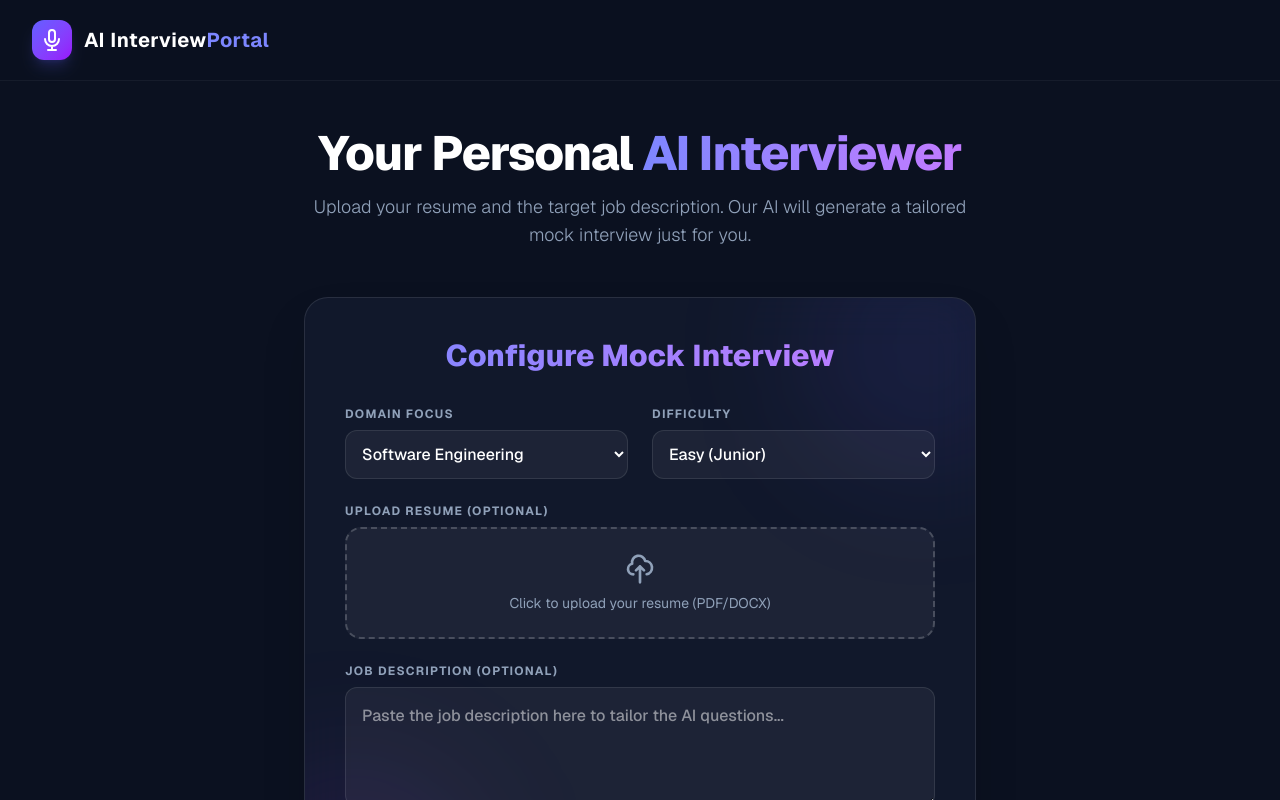
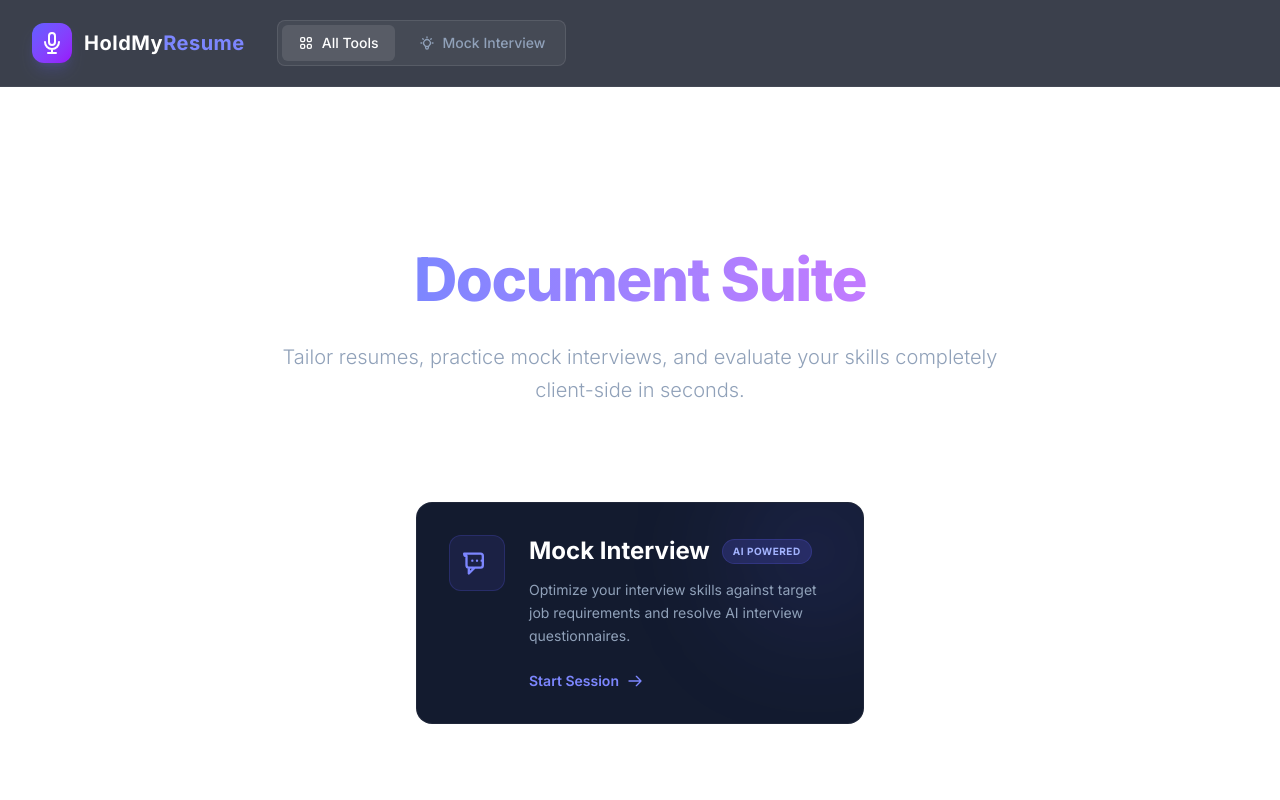
Before and after one commit to ChandrashekharaKM/Draft_Project, a Next.js app: page / in a window 1280 px wide. Shown: the top 800 px of the page. Built offline with nearby package versions, Linux system fonts and the light colour scheme.

Commit message:
feat: add global navbar and separate dashboard from mock interview flow

```diff
--- a/src/app/interview/page.tsx
+++ b/src/app/interview/page.tsx
@@ -1,6 +1,6 @@
 "use client";
 import React, { useState } from 'react';
-import { CategorySelector } from '@/components/interview/CategorySelector';
+import { InterviewSetupForm } from '@/components/interview/InterviewSetupForm';
 import { QuestionCard } from '@/components/interview/QuestionCard';
 import { NextQuestionButton } from '@/components/interview/NextQuestionButton';
 import { generateQuestions } from '@/services/interview';
@@ -11,14 +11,15 @@ export default function InterviewPage() {
   const [isStarted, setIsStarted] = useState(false);
   const [isLoading, setIsLoading] = useState(false);
 
-  const handleStart = async (domain: string, difficulty: string) => {
+  const handleStart = async (domain: string, difficulty: string, resume: File | null, jobDesc: string) => {
     setIsLoading(true);
-    // Simulate API call using our service
+    // Simulate API call using our service (you could pass resume and jobDesc here in the future)
     const generated = await generateQuestions(domain, difficulty);
+
     // Fallback if not implemented yet
     const dummyQuestions = generated.length > 0 ? generated : [
-      `How would you optimize a slow-loading ${domain} application?`,
-      `Explain a complex technical concept you recently learned in ${domain}.`,
+      `Based on your resume, how would you optimize a slow-loading ${domain} application?`,
+      `The job description mentions scaling. Explain a complex technical scaling concept you recently learned.`,
       `What are the most common pitfalls you face at a ${difficulty} level?`
     ];
     setQuestions(dummyQuestions);
@@ -31,36 +32,44 @@ export default function InterviewPage() {
       setCurrentIndex(prev => prev + 1);
     } else {
       alert("Interview Completed! Proceeding to AI Evaluation...");
-      // In reality, we'd route to evaluation
+      // Route to Candidate 3's Score page eventually
     }
   };
 
   return (
-    <div className="min-h-screen bg-gray-50 py-12 px-4 sm:px-6 lg:px-8 flex flex-col items-center justify-center bg-gradient-to-br from-slate-50 to-blue-50 font-sans">
+    <main className="flex-1 max-w-6xl mx-auto px-6 py-12 flex flex-col items-center justify-center w-full">
+      {!isStarted ? (
+        <div className="w-full flex flex-col items-center animate-fade-in-up">
+          <div className="text-center max-w-2xl mb-12">
+            <h1 className="text-4xl md:text-5xl font-extrabold text-white mb-4 tracking-tight">
+              Your Personal <span className="text-transparent bg-clip-text bg-gradient-to-r from-indigo-400 to-purple-400">AI Interviewer</span>
+            </h1>
+            <p className="text-lg text-slate-400 font-light">
+              Upload your resume and the target job description. Our AI will generate a tailored mock interview just for you.
+            </p>
+          </div>
 
-      {!isStarted ? (
-        <div className="w-full flex justify-center transition-all duration-700 transform translate-y-0 opacity-100">
           {isLoading ? (
-            <div className="flex flex-col items-center bg-white p-12 rounded-3xl shadow-2xl">
-              <div className="animate-spin rounded-full h-20 w-20 border-t-4 border-b-4 border-blue-600 mb-6"></div>
-              <p className="text-2xl font-bold text-gray-800 bg-clip-text text-transparent bg-gradient-to-r from-blue-600 to-indigo-600">Generating AI Questions...</p>
+            <div className="flex flex-col items-center bg-[#131B2F]/80 p-12 rounded-3xl border border-white/10 shadow-2xl backdrop-blur-xl">
+              <div className="animate-spin rounded-full h-16 w-16 border-t-4 border-b-4 border-indigo-500 mb-6"></div>
+              <p className="text-xl font-bold text-transparent bg-clip-text bg-gradient-to-r from-indigo-400 to-purple-400">Analyzing Profile & Generating Questions...</p>
             </div>
           ) : (
-            <CategorySelector onSelect={handleStart} />
+            <InterviewSetupForm onStart={handleStart} />
           )}
         </div>
       ) : (
-        <div className="w-full max-w-4xl flex flex-col items-center space-y-10 transition-all duration-700 opacity-100">
+        <div className="w-full max-w-4xl flex flex-col items-center space-y-10 animate-fade-in mt-10">
           <QuestionCard
             question={questions[currentIndex]}
             questionNumber={currentIndex + 1}
             totalQuestions={questions.length}
           />
 
-          {/* Candidate 2's AnswerInput will go here eventually */}
-          <div className="w-full bg-white p-12 rounded-3xl shadow-md border-2 border-dashed border-gray-300 text-center text-gray-400 font-medium text-lg relative overflow-hidden group">
-             <div className="absolute inset-0 bg-blue-50 opacity-0 group-hover:opacity-100 transition-opacity duration-300"></div>
-             <span className="relative z-10">[ Candidate 2: AI Evaluation Module (Answer Input) goes here ]</span>
+          {/* Candidate 2 Placeholder */}
+          <div className="w-full bg-[#131B2F] p-12 rounded-3xl shadow-xl border border-white/5 text-center text-slate-400 font-medium text-lg relative overflow-hidden group">
+             <div className="absolute inset-0 bg-indigo-500/5 opacity-0 group-hover:opacity-100 transition-opacity duration-300"></div>
+             <span className="relative z-10 text-indigo-300/70">[ Candidate 2: AI Evaluation Module (Answer Input) goes here ]</span>
           </div>
 
           <div className="w-full flex justify-end">
@@ -71,6 +80,6 @@ export default function InterviewPage() {
           </div>
         </div>
       )}
-    </div>
+    </main>
   );
 }
--- a/src/app/layout.tsx
+++ b/src/app/layout.tsx
@@ -1,33 +1,26 @@
 import type { Metadata } from "next";
-import { Geist, Geist_Mono } from "next/font/google";
+import { Inter } from "next/font/google";
 import "./globals.css";
+import { Navbar } from "@/components/layout/Navbar";
 
-const geistSans = Geist({
-  variable: "--font-geist-sans",
-  subsets: ["latin"],
-});
-
-const geistMono = Geist_Mono({
-  variable: "--font-geist-mono",
-  subsets: ["latin"],
-});
+const inter = Inter({ subsets: ["latin"] });
 
 export const metadata: Metadata = {
-  title: "Create Next App",
-  description: "Generated by create next app",
+  title: "AI Interview Portal",
+  description: "Advanced AI Mock Interview Suite",
 };
 
 export default function RootLayout({
   children,
-}: Readonly<{
+}: {
   children: React.ReactNode;
-}>) {
+}) {
   return (
-    <html
-      lang="en"
-      className={`${geistSans.variable} ${geistMono.variable} h-full antialiased`}
-    >
-      <body className="min-h-full flex flex-col">{children}</body>
+    <html lang="en">
+      <body className={`${inter.className} bg-[#0B1120] text-slate-200 antialiased selection:bg-indigo-500/30 min-h-screen flex flex-col`}>
+        <Navbar />
+        {children}
+      </body>
     </html>
   );
 }
--- a/src/app/page.tsx
+++ b/src/app/page.tsx
@@ -1,102 +1,50 @@
-"use client";
-import React, { useState } from 'react';
-import { InterviewSetupForm } from '@/components/interview/InterviewSetupForm';
-import { QuestionCard } from '@/components/interview/QuestionCard';
-import { NextQuestionButton } from '@/components/interview/NextQuestionButton';
-import { generateQuestions } from '@/services/interview';
+import Link from 'next/link';
 
 export default function Home() {
-  const [questions, setQuestions] = useState<string[]>([]);
-  const [currentIndex, setCurrentIndex] = useState(0);
-  const [isStarted, setIsStarted] = useState(false);
-  const [isLoading, setIsLoading] = useState(false);
+  return (
+    <main className="flex-1 max-w-6xl mx-auto px-6 py-20 flex flex-col items-center w-full">
+      {/* Hero Section */}
+      <div className="text-center max-w-3xl mb-24 animate-fade-in-up">
+        <h1 className="text-5xl md:text-6xl font-extrabold text-white mb-6 tracking-tight leading-tight">
+          Professional AI Resume & <br/>
+          <span className="text-transparent bg-clip-text bg-gradient-to-r from-indigo-400 to-purple-400">
+            Document Suite
+          </span>
+        </h1>
+        <p className="text-lg md:text-xl text-slate-400 leading-relaxed font-light">
+          Tailor resumes, practice mock interviews, and evaluate your skills completely client-side in seconds.
+        </p>
+      </div>
 
-  const handleStart = async (domain: string, difficulty: string, resume: File | null, jobDesc: string) => {
-    setIsLoading(true);
-    // Simulate API call using our service (you could pass resume and jobDesc here in the future)
-    const generated = await generateQuestions(domain, difficulty);
+      {/* Tools Grid */}
+      <div className="w-full flex justify-center">
+        <Link href="/interview" className="block w-full max-w-md group">
+          <div className="bg-[#131B2F] border border-white/5 hover:border-indigo-500/30 rounded-2xl p-8 transition-all duration-300 hover:shadow-2xl hover:shadow-indigo-500/10 hover:-translate-y-1 relative overflow-hidden">
+            <div className="absolute top-0 right-0 -mt-4 -mr-4 w-32 h-32 bg-indigo-500/20 blur-3xl rounded-full group-hover:bg-indigo-500/30 transition-all"></div>
 
-    // Fallback if not implemented yet
-    const dummyQuestions = generated.length > 0 ? generated : [
-      `Based on your resume, how would you optimize a slow-loading ${domain} application?`,
-      `The job description mentions scaling. Explain a complex technical scaling concept you recently learned.`,
-      `What are the most common pitfalls you face at a ${difficulty} level?`
-    ];
-    setQuestions(dummyQuestions);
-    setIsStarted(true);
-    setIsLoading(false);
-  };
-
-  const handleNext = () => {
-    if (currentIndex < questions.length - 1) {
-      setCurrentIndex(prev => prev + 1);
-    } else {
-      alert("Interview Completed! Proceeding to AI Evaluation...");
-      // Route to Candidate 3's Score page eventually
-    }
-  };
-
-  return (
-    <div className="min-h-screen bg-[#0B1120] text-slate-200 font-sans selection:bg-indigo-500/30">
-
-      {/* Navigation Bar */}
-      <nav className="flex items-center justify-between px-8 py-5 border-b border-white/5 bg-[#0B1120]/80 backdrop-blur-md sticky top-0 z-50">
-        <div className="flex items-center space-x-3 cursor-pointer group">
-          <div className="w-10 h-10 bg-gradient-to-br from-indigo-500 to-purple-600 rounded-xl flex items-center justify-center transform group-hover:rotate-12 transition-all duration-300 shadow-lg shadow-indigo-500/20">
-            <svg className="w-6 h-6 text-white" fill="none" stroke="currentColor" viewBox="0 0 24 24"><path strokeLinecap="round" strokeLinejoin="round" strokeWidth="2" d="M19 11a7 7 0 01-7 7m0 0a7 7 0 01-7-7m7 7v4m0 0H8m4 0h4m-4-8a3 3 0 01-3-3V5a3 3 0 116 0v6a3 3 0 01-3 3z"></path></svg>
-          </div>
-          <span className="text-xl font-bold tracking-wide text-white">AI Interview<span className="text-indigo-400">Portal</span></span>
-        </div>
-      </nav>
-
-      {/* Main Content */}
-      <main className="max-w-6xl mx-auto px-6 py-12 flex flex-col items-center justify-center min-h-[calc(100vh-100px)]">
-
-        {!isStarted ? (
-          <div className="w-full flex flex-col items-center animate-fade-in-up">
-            <div className="text-center max-w-2xl mb-12">
-              <h1 className="text-4xl md:text-5xl font-extrabold text-white mb-4 tracking-tight">
-                Your Personal <span className="text-transparent bg-clip-text bg-gradient-to-r from-indigo-400 to-purple-400">AI Interviewer</span>
-              </h1>
-              <p className="text-lg text-slate-400 font-light">
-                Upload your resume and the target job description. Our AI will generate a tailored mock interview just for you.
-              </p>
-            </div>
-
-            {isLoading ? (
-              <div className="flex flex-col items-center bg-[#131B2F]/80 p-12 rounded-3xl border border-white/10 shadow-2xl backdrop-blur-xl">
-                <div className="animate-spin rounded-full h-16 w-16 border-t-4 border-b-4 border-indigo-500 mb-6"></div>
-                <p className="text-xl font-bold text-transparent bg-clip-text bg-gradient-to-r from-indigo-400 to-purple-400">Analyzing Profile & Generating Questions...</p>
+            <div className="flex items-start space-x-6 relative z-10">
+              <div className="flex-shrink-0">
+                <div className="w-14 h-14 bg-indigo-500/10 rounded-xl flex items-center justify-center border border-indigo-500/20 text-indigo-400 group-hover:scale-110 group-hover:bg-indigo-500/20 transition-all duration-300">
+                  <svg className="w-7 h-7" fill="none" stroke="currentColor" viewBox="0 0 24 24"><path strokeLinecap="round" strokeLinejoin="round" strokeWidth="2" d="M8 10h.01M12 10h.01M16 10h.01M9 16H5a2 2 0 01-2-2V6a2 2 0 01-2-2h14a2 2 0 012 2v8a2 2 0 01-2 2h-5l-5 5v-5z"></path></svg>
+                </div>
               </div>
-            ) : (
-              <InterviewSetupForm onStart={handleStart} />
-            )}
-          </div>
-        ) : (
-          <div className="w-full max-w-4xl flex flex-col items-center space-y-10 animate-fade-in">
-            {/* Note: I'll need to update QuestionCard to fit the dark theme */}
-            <QuestionCard
-              question={questions[currentIndex]}
-              questionNumber={currentIndex + 1}
-              totalQuestions={questions.length}
-            />
-
-            {/* Candidate 2 Placeholder */}
-            <div className="w-full bg-[#131B2F] p-12 rounded-3xl shadow-xl border border-white/5 text-center text-slate-400 font-medium text-lg relative overflow-hidden group">
-               <div className="absolute inset-0 bg-indigo-500/5 opacity-0 group-hover:opacity-100 transition-opacity duration-300"></div>
-               <span className="relative z-10 text-indigo-300/70">[ Candidate 2: AI Evaluation Module (Answer Input) goes here ]</span>
-            </div>
-
-            <div className="w-full flex justify-end">
-              <NextQuestionButton
-                onClick={handleNext}
-                isLast={currentIndex === questions.length - 1}
-              />
+              <div className="flex-1">
+                <div className="flex items-center space-x-3 mb-3">
+                  <h3 className="text-2xl font-bold text-white group-hover:text-indigo-300 transition-colors">Mock Interview</h3>
+                  <span className="px-2.5 py-1 text-[10px] font-bold uppercase tracking-wider bg-indigo-500/20 text-indigo-300 rounded-full border border-indigo-500/20">AI Powered</span>
+                </div>
+                <p className="text-slate-400 text-sm leading-relaxed mb-6">
+                  Optimize your interview skills against target job requirements and resolve AI interview questionnaires.
+                </p>
+                <div className="flex items-center text-indigo-400 text-sm font-semibold group-hover:text-indigo-300 transition-colors">
+                  Start Session
+                  <svg className="w-4 h-4 ml-2 transform group-hover:translate-x-1 transition-transform" fill="none" stroke="currentColor" viewBox="0 0 24 24"><path strokeLinecap="round" strokeLinejoin="round" strokeWidth="2" d="M14 5l7 7m0 0l-7 7m7-7H3"></path></svg>
+                </div>
+              </div>
             </div>
           </div>
-        )}
-
-      </main>
-    </div>
+        </Link>
+      </div>
+    </main>
   );
 }
--- /dev/null
+++ b/src/components/layout/Navbar.tsx
@@ -0,0 +1,27 @@
+import Link from 'next/link';
+
+export const Navbar = () => {
+  return (
+    <nav className="flex items-center justify-between px-8 py-5 border-b border-white/5 bg-[#0B1120]/80 backdrop-blur-md sticky top-0 z-50">
+      <div className="flex items-center space-x-8">
+        <Link href="/" className="flex items-center space-x-3 cursor-pointer group">
+          <div className="w-10 h-10 bg-gradient-to-br from-indigo-500 to-purple-600 rounded-xl flex items-center justify-center transform group-hover:rotate-12 transition-all duration-300 shadow-lg shadow-indigo-500/20">
+            <svg className="w-6 h-6 text-white" fill="none" stroke="currentColor" viewBox="0 0 24 24"><path strokeLinecap="round" strokeLinejoin="round" strokeWidth="2" d="M19 11a7 7 0 01-7 7m0 0a7 7 0 01-7-7m7 7v4m0 0H8m4 0h4m-4-8a3 3 0 01-3-3V5a3 3 0 116 0v6a3 3 0 01-3 3z"></path></svg>
+          </div>
+          <span className="text-xl font-bold tracking-wide text-white">HoldMy<span className="text-indigo-400">Resume</span></span>
+        </Link>
+
+        <div className="hidden md:flex items-center space-x-2 bg-white/5 rounded-lg p-1 border border-white/10">
+          <Link href="/" className="px-4 py-2 bg-white/10 text-white rounded-md text-sm font-medium transition-colors flex items-center space-x-2">
+            <svg className="w-4 h-4" fill="none" stroke="currentColor" viewBox="0 0 24 24"><path strokeLinecap="round" strokeLinejoin="round" strokeWidth="2" d="M4 6a2 2 0 012-2h2a2 2 0 012 2v2a2 2 0 01-2 2H6a2 2 0 01-2-2V6zM14 6a2 2 0 012-2h2a2 2 0 012 2v2a2 2 0 01-2 2h-2a2 2 0 01-2-2V6zM4 16a2 2 0 012-2h2a2 2 0 012 2v2a2 2 0 01-2 2H6a2 2 0 01-2-2v-2zM14 16a2 2 0 012-2h2a2 2 0 012 2v2a2 2 0 01-2 2h-2a2 2 0 01-2-2v-2z"></path></svg>
+            <span>All Tools</span>
+          </Link>
+          <Link href="/interview" className="px-4 py-2 text-slate-400 hover:text-white rounded-md text-sm font-medium transition-colors flex items-center space-x-2">
+             <svg className="w-4 h-4" fill="none" stroke="currentColor" viewBox="0 0 24 24"><path strokeLinecap="round" strokeLinejoin="round" strokeWidth="2" d="M9.663 17h4.673M12 3v1m6.364 1.636l-.707.707M21 12h-1M4 12H3m3.343-5.657l-.707-.707m2.828 9.9a5 5 0 117.072 0l-.548.547A3.374 3.374 0 0014 18.469V19a2 2 0 11-4 0v-.531c0-.895-.356-1.754-.988-2.386l-.548-.547z"></path></svg>
+             <span>Mock Interview</span>
+          </Link>
+        </div>
+      </div>
+    </nav>
+  );
+};
```
